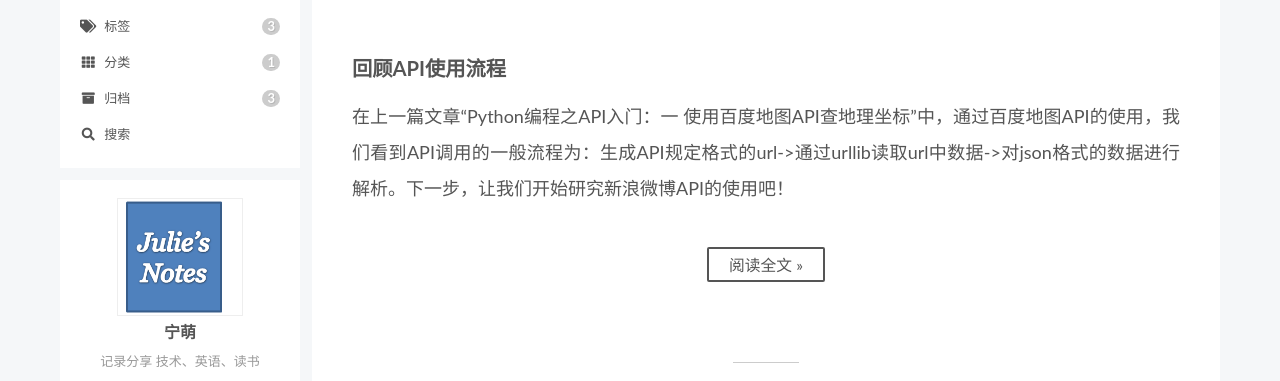
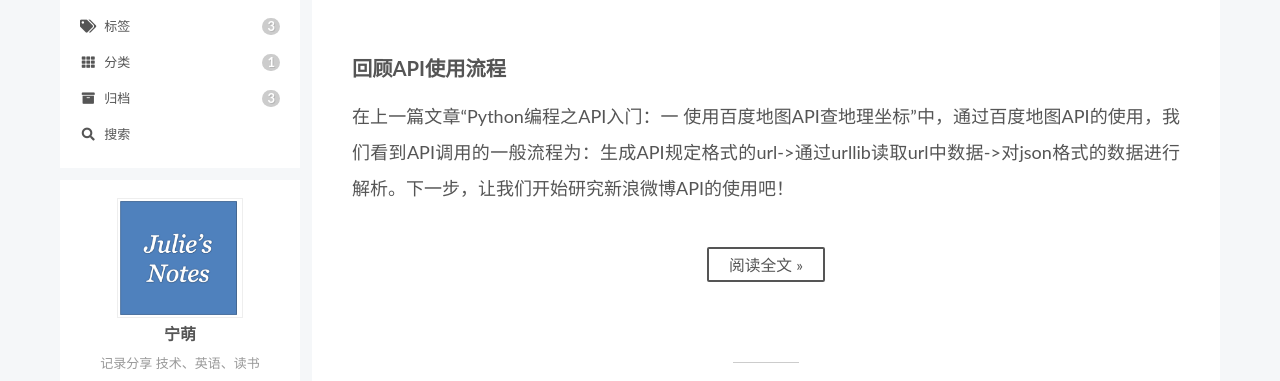
Before and after one commit to hookpay/hookpay.github.io, a plain HTML site: page index.html in a window 1280 px wide. Shown: the part 198-579 px from the top of the page. Drawn offline with Linux system fonts and the light colour scheme; some packages are replaced by stand-ins of ours; a script that the page names is missing.

Commit message:
Site updated: 2020-04-22 09:40:16

```diff
--- a/index.html
+++ b/index.html
@@ -196,7 +196,7 @@
     <link itemprop="mainEntityOfPage" href="https://juliecodestack.github.io/2020/04/18/Python%E7%BC%96%E7%A8%8B%E4%B9%8BAPI%E5%85%A5%E9%97%A8%EF%BC%9A%E4%BA%8C-Python3%E4%B8%AD%E4%BD%BF%E7%94%A8%E6%96%B0%E6%B5%AA%E5%BE%AE%E5%8D%9AAPI/">
 
     <span hidden itemprop="author" itemscope itemtype="http://schema.org/Person">
-      <meta itemprop="image" content="/images/julienotes7.png">
+      <meta itemprop="image" content="/images/julienotes1.png">
       <meta itemprop="name" content="宁萌">
       <meta itemprop="description" content="记录分享 技术、英语、读书">
     </span>
@@ -302,7 +302,7 @@
     <link itemprop="mainEntityOfPage" href="https://juliecodestack.github.io/2020/04/18/Python%E7%BC%96%E7%A8%8B%E4%B9%8BAPI%E5%85%A5%E9%97%A8%EF%BC%9A%E4%B8%80-%E4%BD%BF%E7%94%A8%E7%99%BE%E5%BA%A6%E5%9C%B0%E5%9B%BEAPI%E6%9F%A5%E5%9C%B0%E7%90%86%E5%9D%90%E6%A0%87/">
 
     <span hidden itemprop="author" itemscope itemtype="http://schema.org/Person">
-      <meta itemprop="image" content="/images/julienotes7.png">
+      <meta itemprop="image" content="/images/julienotes1.png">
       <meta itemprop="name" content="宁萌">
       <meta itemprop="description" content="记录分享 技术、英语、读书">
     </span>
@@ -408,7 +408,7 @@
     <link itemprop="mainEntityOfPage" href="https://juliecodestack.github.io/2020/04/18/%E5%86%99%E4%BD%9C%E5%89%8D%E7%9A%84%E6%80%9D%E8%80%83%EF%BC%9AWhy&How/">
 
     <span hidden itemprop="author" itemscope itemtype="http://schema.org/Person">
-      <meta itemprop="image" content="/images/julienotes7.png">
+      <meta itemprop="image" content="/images/julienotes1.png">
       <meta itemprop="name" content="宁萌">
       <meta itemprop="description" content="记录分享 技术、英语、读书">
     </span>
@@ -557,7 +557,7 @@
       <div class="site-overview-wrap sidebar-panel">
         <div class="site-author motion-element" itemprop="author" itemscope itemtype="http://schema.org/Person">
     <img class="site-author-image" itemprop="image" alt="宁萌"
-      src="/images/julienotes7.png">
+      src="/images/julienotes1.png">
   <p class="site-author-name" itemprop="name">宁萌</p>
   <div class="site-description" itemprop="description">记录分享 技术、英语、读书</div>
 </div>
```
Also changed, not shown: 2020/04/18/Python编程之API入门：一-使用百度地图API查地理坐标/index.html (+2 -2 lines), 2020/04/18/Python编程之API入门：二-Python3中使用新浪微博API/index.html (+2 -2 lines), 2020/04/18/写作前的思考：Why&How/index.html (+2 -2 lines), archives/2020/04/index.html (+1 -1 lines), archives/2020/index.html (+1 -1 lines), archives/index.html (+1 -1 lines), categories/index.html (+1 -1 lines), categories/编程/index.html (+1 -1 lines), tags/API/index.html (+1 -1 lines), tags/Python/index.html (+1 -1 lines), tags/index.html (+1 -1 lines), tags/随笔/index.html (+1 -1 lines), uploads/Julienotes1.png (added).
